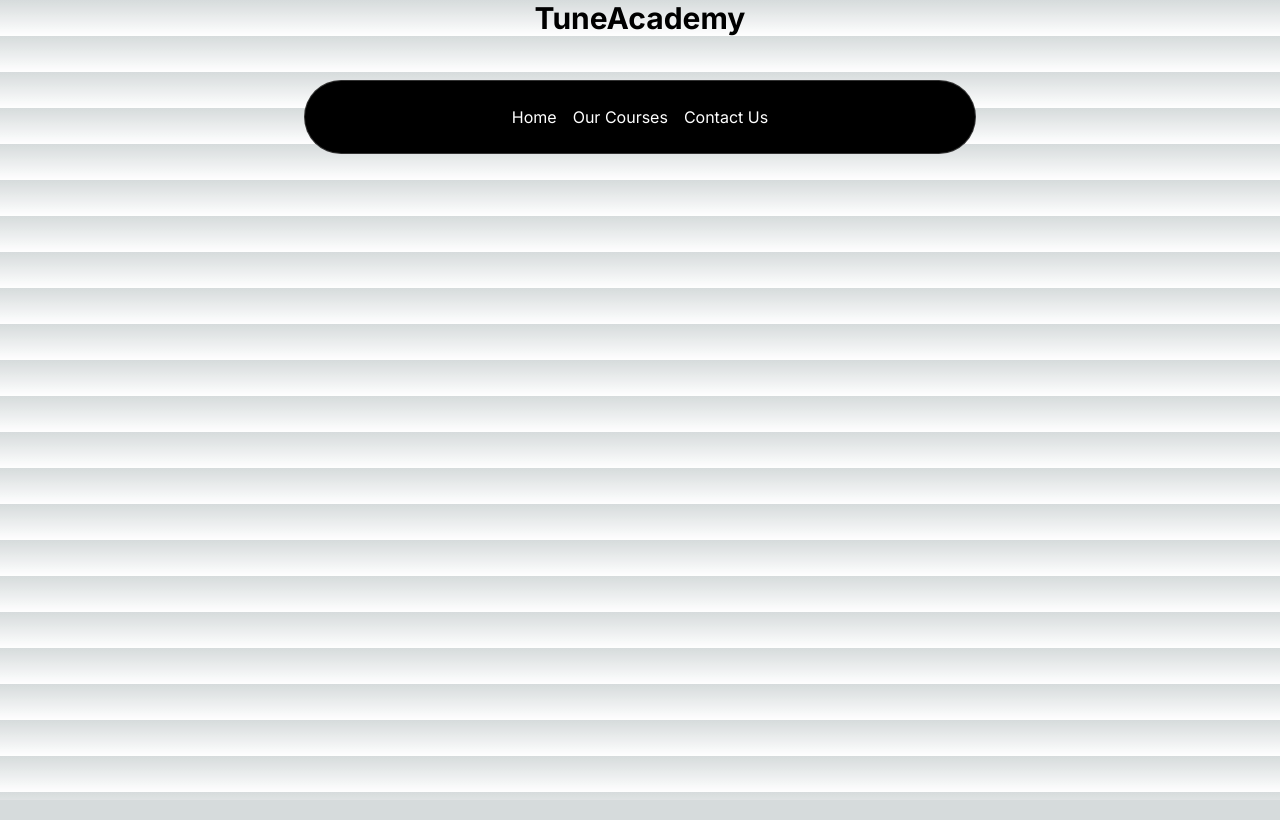
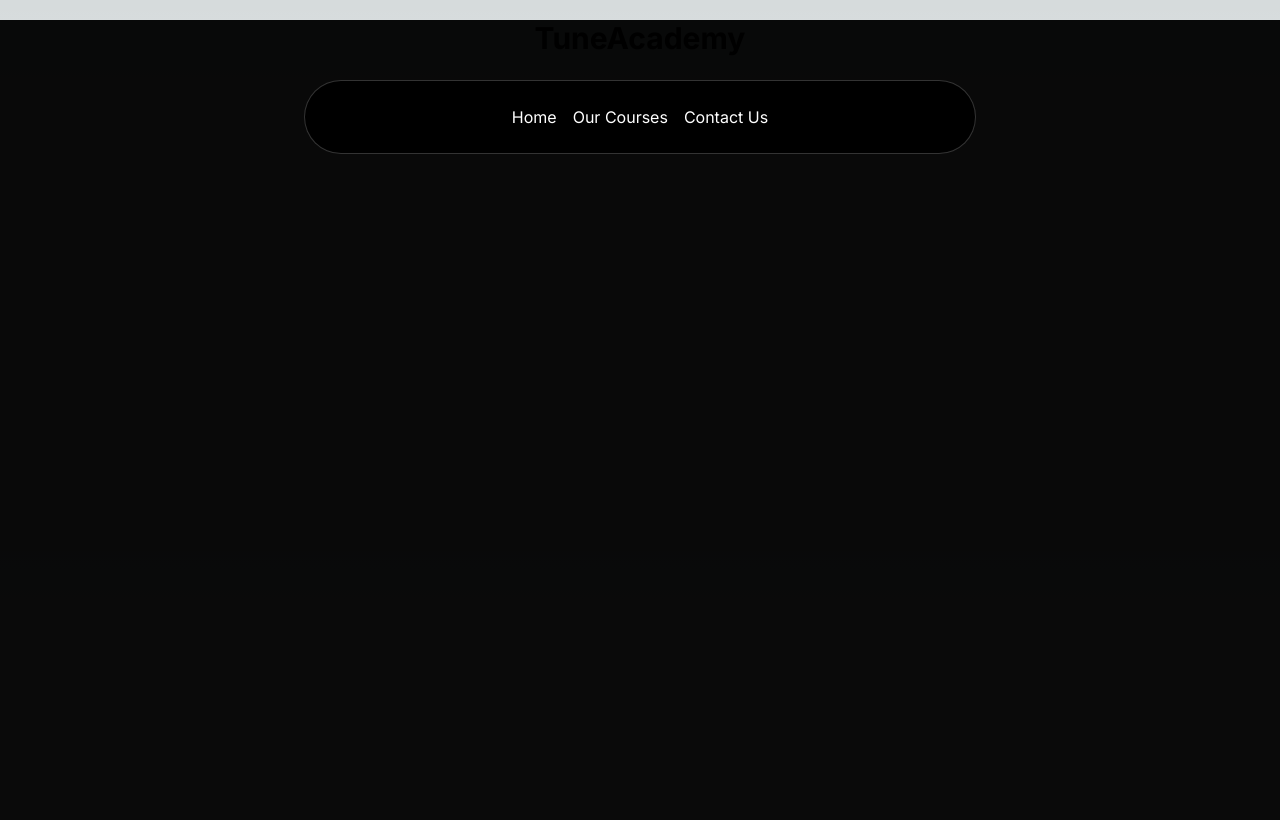
Before and after one commit to afnanhussain2002/tune-academy, a Next.js app: page / in a window 1280 px wide. Built offline with nearby package versions, Linux system fonts and the light colour scheme.

Commit message:
complete the navbar work

```diff
--- a/src/app/page.tsx
+++ b/src/app/page.tsx
@@ -2,9 +2,11 @@ import React from 'react';
 
 const page = () => {
   return (
-    <div className='text-center text-3xl font-bold'>
+   <main className='min-h-screen bg-black/[0.96] antialiased bg-grid-white/[0.02]'>
+     <h1 className='text-center text-3xl font-bold mt-5'>
       TuneAcademy
-    </div>
+    </h1>
+   </main>
   );
 };
 
```
